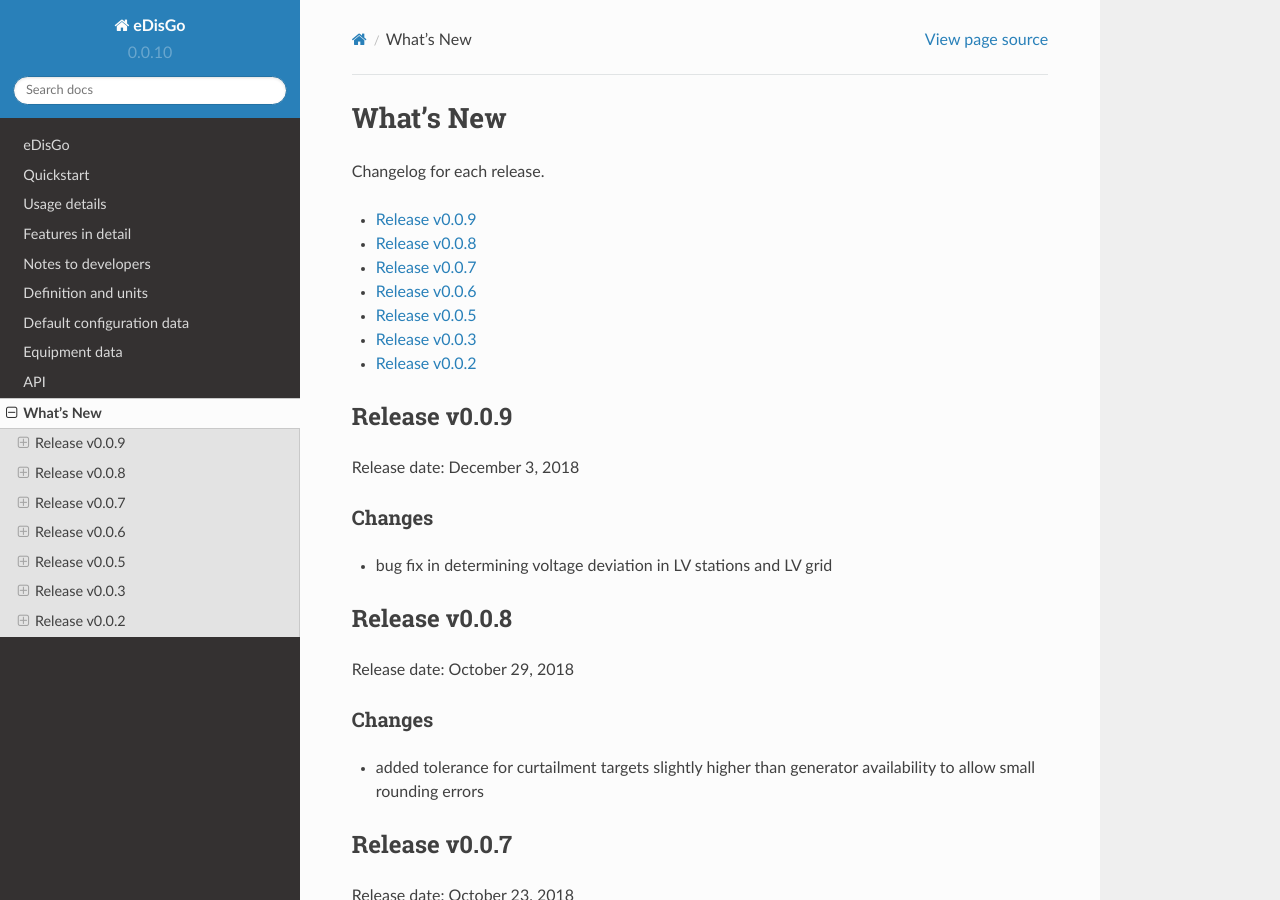
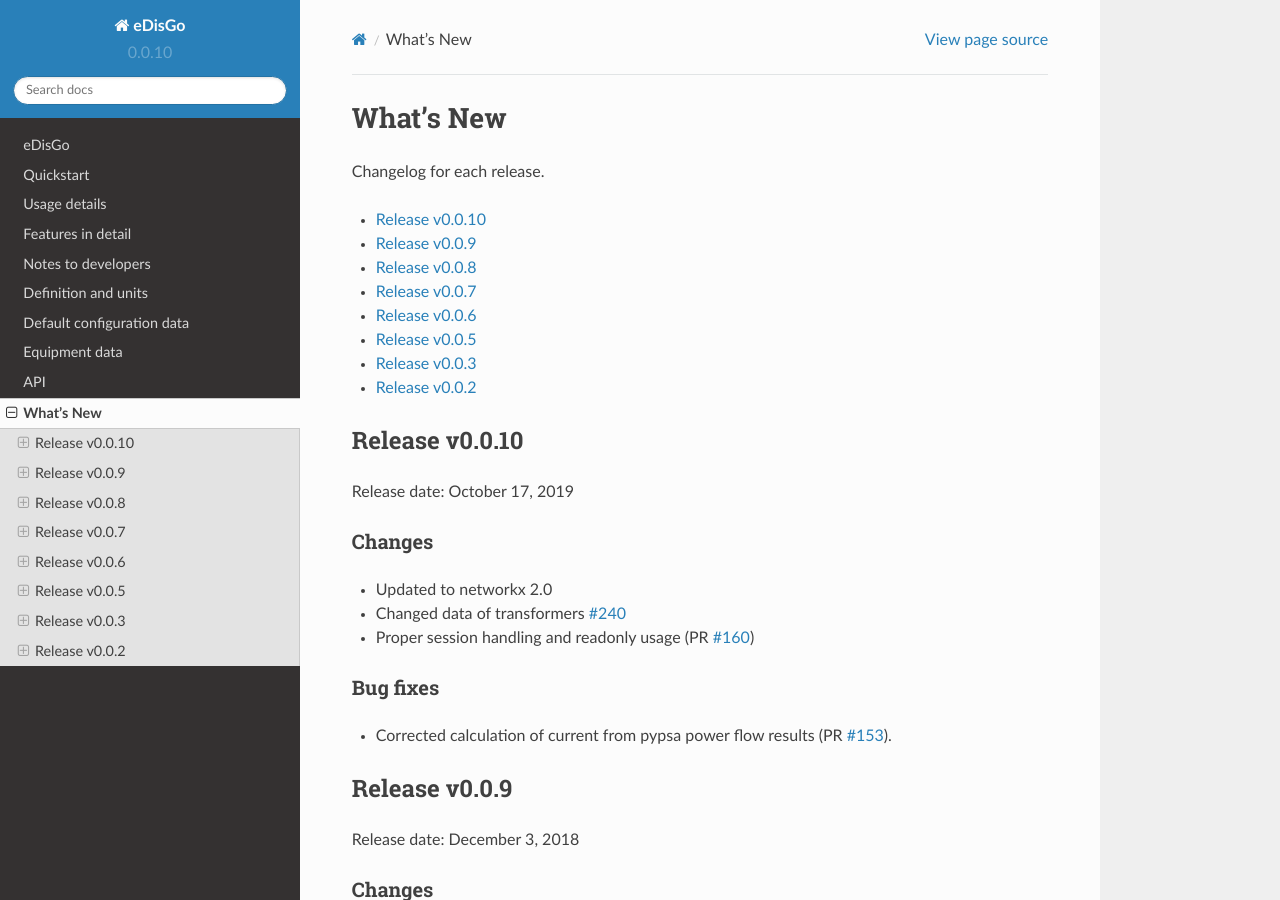
Before and after one commit to openego/eDisGo, a Sphinx documentation site: the page built from doc/whatsnew.rst, in a window 1280 px wide and 900 px high. Built offline with Sphinx 7.4.7 and the Read the Docs theme 2.0.0, drawn with Linux system fonts in a browser that asks for light colours; formulas are drawn with MathJax 3.

Commit message:
change whatsnew

```diff
--- a/doc/whatsnew.rst
+++ b/doc/whatsnew.rst
@@ -8,6 +8,7 @@ Changelog for each release.
     :local:
     :backlinks: top
 
+.. include::  whatsnew/v0-0-10.rst
 .. include::  whatsnew/v0-0-9.rst
 .. include::  whatsnew/v0-0-8.rst
 .. include::  whatsnew/v0-0-7.rst
--- a/doc/whatsnew/v0-0-10.rst
+++ b/doc/whatsnew/v0-0-10.rst
@@ -1,7 +1,7 @@
 Release v0.0.10
 ================
 
-Release date: <month> <day>, <year>
+Release date: October 17, 2019
 
 Changes
 -------
```
